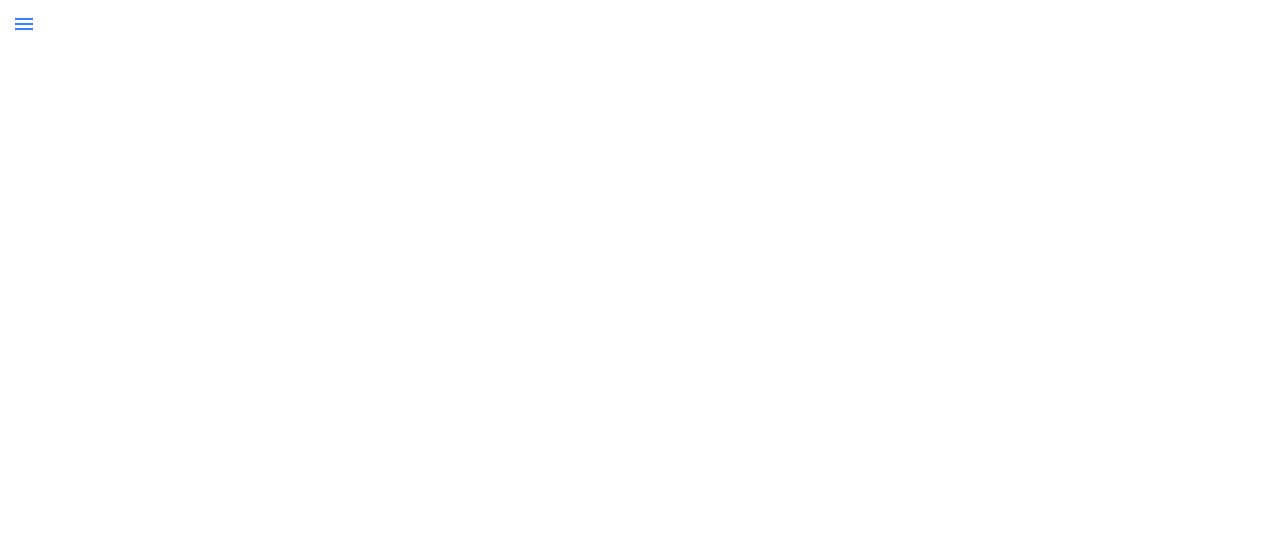
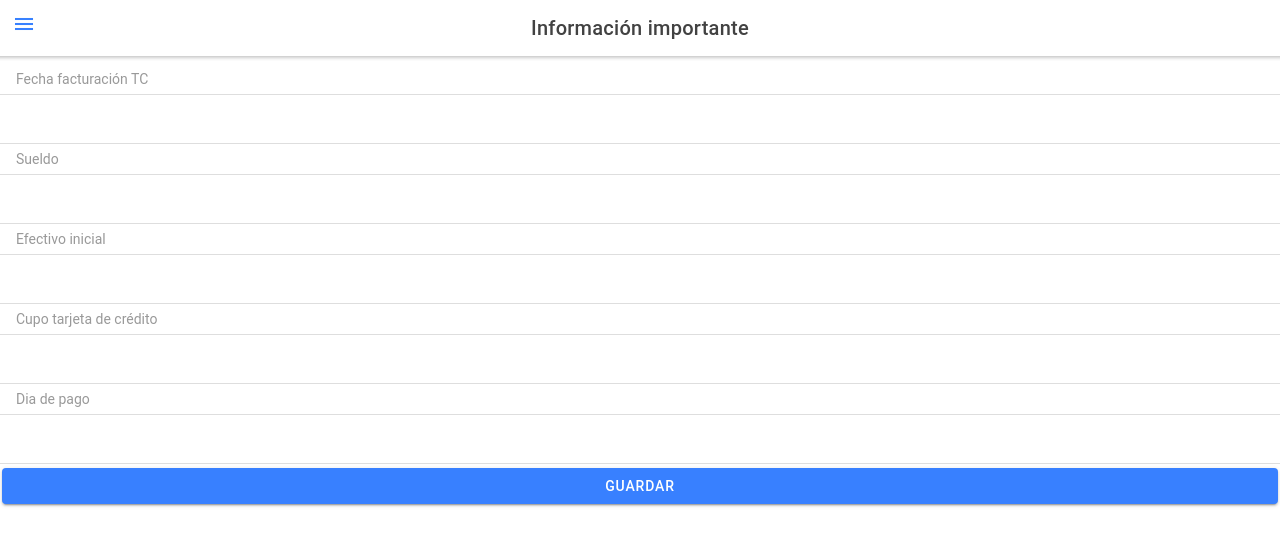
Before and after one commit to felipetoroc/gastos, a React (Create React App) app: page /Mantenedor in a window 1280 px wide. Shown: the top 546 px of the page. Built offline with nearby package versions, Linux system fonts and the light colour scheme; no server answers; the database is empty.

Commit message:
nueva pagina mantenedora de informacion importante

```diff
--- a/src/App.tsx
+++ b/src/App.tsx
@@ -5,6 +5,7 @@ import { IonReactRouter } from '@ionic/react-router';
 import Home from './pages/Home';
 import Menu from './components/Menu';
 import Resumen from './pages/Resumen';
+import Mantenedor from './pages/Mantenedor';
 
 /* Core CSS required for Ionic components to work properly */
 import '@ionic/react/css/core.css';
@@ -36,6 +37,7 @@ const App: React.FC = () => (
       <IonRouterOutlet id="main">
         <Route path="/home" component={Home} exact />
         <Route path="/Resumen" component={Resumen} exact />
+        <Route path="/Mantenedor" component={Mantenedor} exact />
         <Route exact path="/" render={() => <Redirect to="/home" />} />
       </IonRouterOutlet>
     </IonReactRouter>
--- /dev/null
+++ b/src/pages/Mantenedor.tsx
@@ -0,0 +1,118 @@
+import {IonHeader, IonContent,IonToolbar, IonTitle, IonPage,IonToast,IonItemDivider, IonList, IonButton, IonItem, IonInput } from '@ionic/react';
+import React , {useState,useEffect} from 'react';
+import './Mantenedor.css';
+import {db} from '../firebaseConfig'
+
+const Mantenedor: React.FC = () => {
+    const [showtoast,setShowtoast] = useState(false);
+    const [mensaje,setMensaje] = useState('');
+    const [facturacion,setFacturacion] = useState('');
+    const [sueldo,setSueldo] = useState('');
+    const [efectivo,setEfectivo] = useState('');
+    const [cupo,setCupo] = useState('');
+    const [pago,setPago] = useState('');
+    const [idDoc,setIdDoc] = useState<any>();
+
+    useEffect(() => {
+        db.collection("info_importante").onSnapshot((querySnapshot) => {
+            querySnapshot.forEach(doc => {
+                if(doc.id){
+                    setFacturacion(doc.data().dia_facturacion)
+                    setSueldo(doc.data().monto_sueldo)
+                    setEfectivo(doc.data().efectivo_inicial)
+                    setCupo(doc.data().cupo_tarjeta)
+                    setPago(doc.data().dia_pago)
+                    setIdDoc(doc.id)
+                }
+            });
+        }, (error) => {
+            console.log(error)
+        })
+      },[])
+
+    const agregarDatos = () => {
+        if(!idDoc){
+            var docid = db.collection("info_importante").doc();
+            docid.set({
+                dia_facturacion: facturacion,
+                monto_sueldo: sueldo,
+                efectivo_inicial: efectivo,
+                cupo_tarjeta: cupo,
+                dia_pago: pago
+            });
+            setShowtoast(true)
+            setMensaje("Datos iniciales agregados");
+            setIdDoc(docid.id);
+        }else{
+            db.collection("info_importante").doc(idDoc).set({
+                dia_facturacion: facturacion,
+                monto_sueldo: sueldo,
+                efectivo_inicial: efectivo,
+                cupo_tarjeta: cupo,
+                dia_pago: pago
+            });
+            setShowtoast(true)
+            setMensaje("Datos iniciales modificados");
+        }
+    };
+
+    return (
+        <IonPage>
+            <IonHeader>
+                <IonToolbar>
+                    <IonTitle>Información importante</IonTitle>
+                </IonToolbar>
+            </IonHeader>
+            <IonContent>
+                <IonList>
+                    <IonItemDivider>Fecha facturación TC</IonItemDivider>
+                    <IonItem>
+                    <IonInput
+                        value={facturacion}
+                        onIonChange={(e: any) => setFacturacion(e.target.value)}>
+                    </IonInput>
+                    </IonItem>
+                    <IonItemDivider>Sueldo</IonItemDivider>
+                    <IonItem>
+                    <IonInput
+                        value={sueldo}
+                        onIonChange={(e: any) => setSueldo(e.target.value)}>
+                    </IonInput>
+                    </IonItem>
+                    <IonItemDivider>Efectivo inicial</IonItemDivider>
+                    <IonItem>
+                    <IonInput
+                        value={efectivo}
+                        onIonChange={(e: any) => setEfectivo(e.target.value)}>
+                    </IonInput>
+                    </IonItem>
+                    <IonItemDivider>Cupo tarjeta de crédito</IonItemDivider>
+                    <IonItem>
+                    <IonInput
+                        value={cupo}
+                        onIonChange={(e: any) => setCupo(e.target.value)}>
+                    </IonInput>
+                    </IonItem>
+                    <IonItemDivider>Dia de pago</IonItemDivider>
+                    <IonItem>
+                    <IonInput
+                        value={pago}
+                        onIonChange={(e: any) => setPago(e.target.value)}>
+                    </IonInput>
+                    </IonItem>
+                    <section>
+                    <IonButton expand="block" onClick={agregarDatos}>Guardar</IonButton>
+                    </section>
+                </IonList>
+                <IonToast
+                    isOpen={showtoast}
+                    onDidDismiss={() => setShowtoast(false)}
+                    message={mensaje}
+                    duration={500}
+                />
+            </IonContent>
+        </IonPage>
+    );
+};
+
+export default Mantenedor;
```
Also changed, not shown: src/pages/Mantenedor.css (added).
